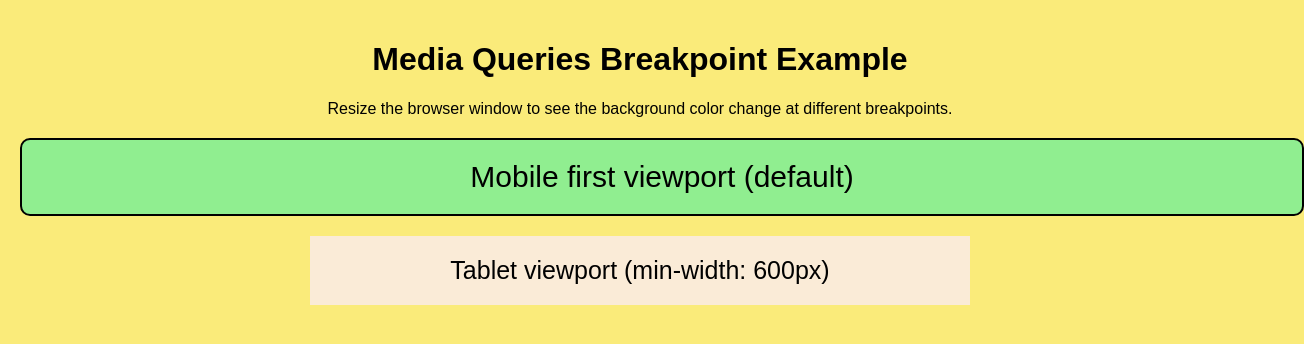
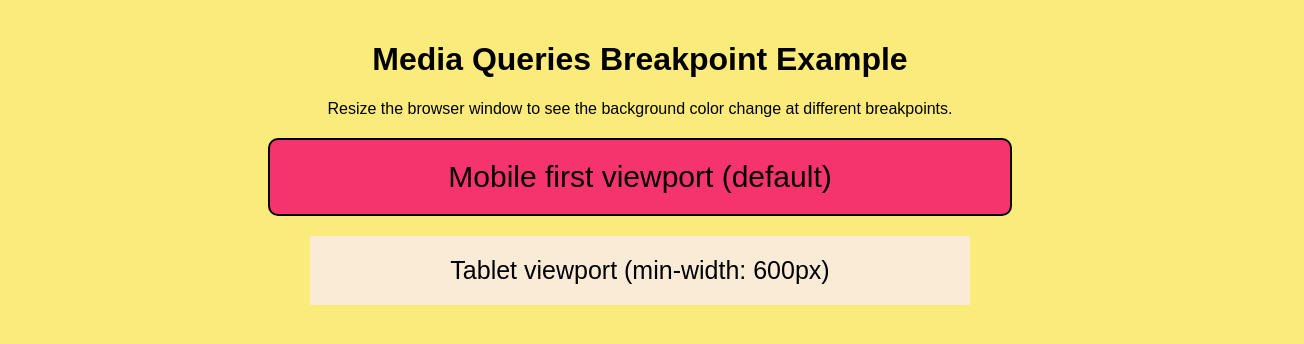
Before and after one commit to siiyyaa/siya.cse27_repo, a plain HTML site: page mediaquery_breakpoint/query.html in a window 1280 px wide. Shown: the whole page, 1304 px wide, since content can reach past the window. Drawn offline with Linux system fonts and the light colour scheme.

Commit message:
min-width media query

```diff
--- a/mediaquery_breakpoint/query.html
+++ b/mediaquery_breakpoint/query.html
@@ -37,6 +37,12 @@
                     background-color: #f71e06;
                }
           }
+          @media(min-width: 700px) {
+               .box{
+                    width:700px;
+                    background-color: #f5336d;
+               }
+          }
      </style>
 </head>
 <body>
```
